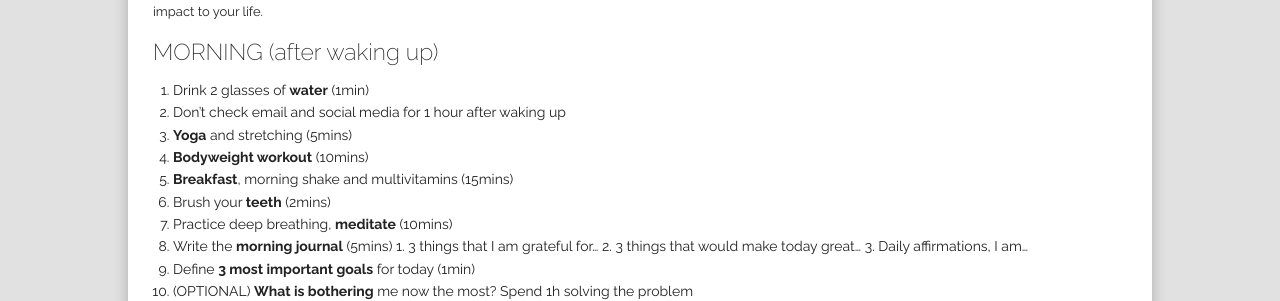
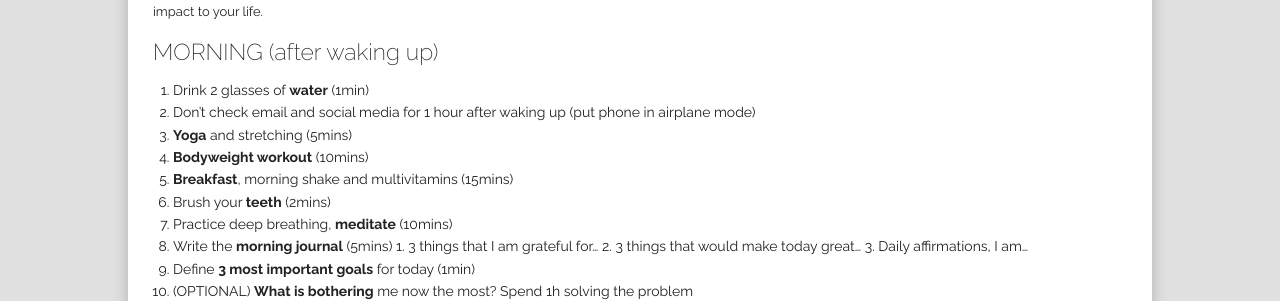
Before and after one commit to lipeno/lipeno.github.io, a Jekyll site: the page built from _posts/2015-07-20-daily-routine.md, in a window 1280 px wide and 1164 px high. Shown: the part 416-717 px from the top of the window. Built offline with Jekyll 4.4.1, drawn with Linux system fonts in a browser that asks for light colours; nearby versions of some CDN libraries; library files that are not in the unit come from our copies.

Commit message:
Blog update

```diff
--- a/_posts/2015-07-20-daily-routine.md
+++ b/_posts/2015-07-20-daily-routine.md
@@ -15,7 +15,7 @@ After digging into the science behind daily routines and learning about daily ro
 
 #### MORNING (after waking up)
 1.	 Drink 2 glasses of **water** (1min)
-2.   Don't check email and social media for 1 hour after waking up
+2.   Don't check email and social media for 1 hour after waking up (put phone in airplane mode)
 3.	 **Yoga** and stretching (5mins)
 4.   **Bodyweight workout**  (10mins)
 5.	 **Breakfast**, morning shake and multivitamins (15mins)
```
